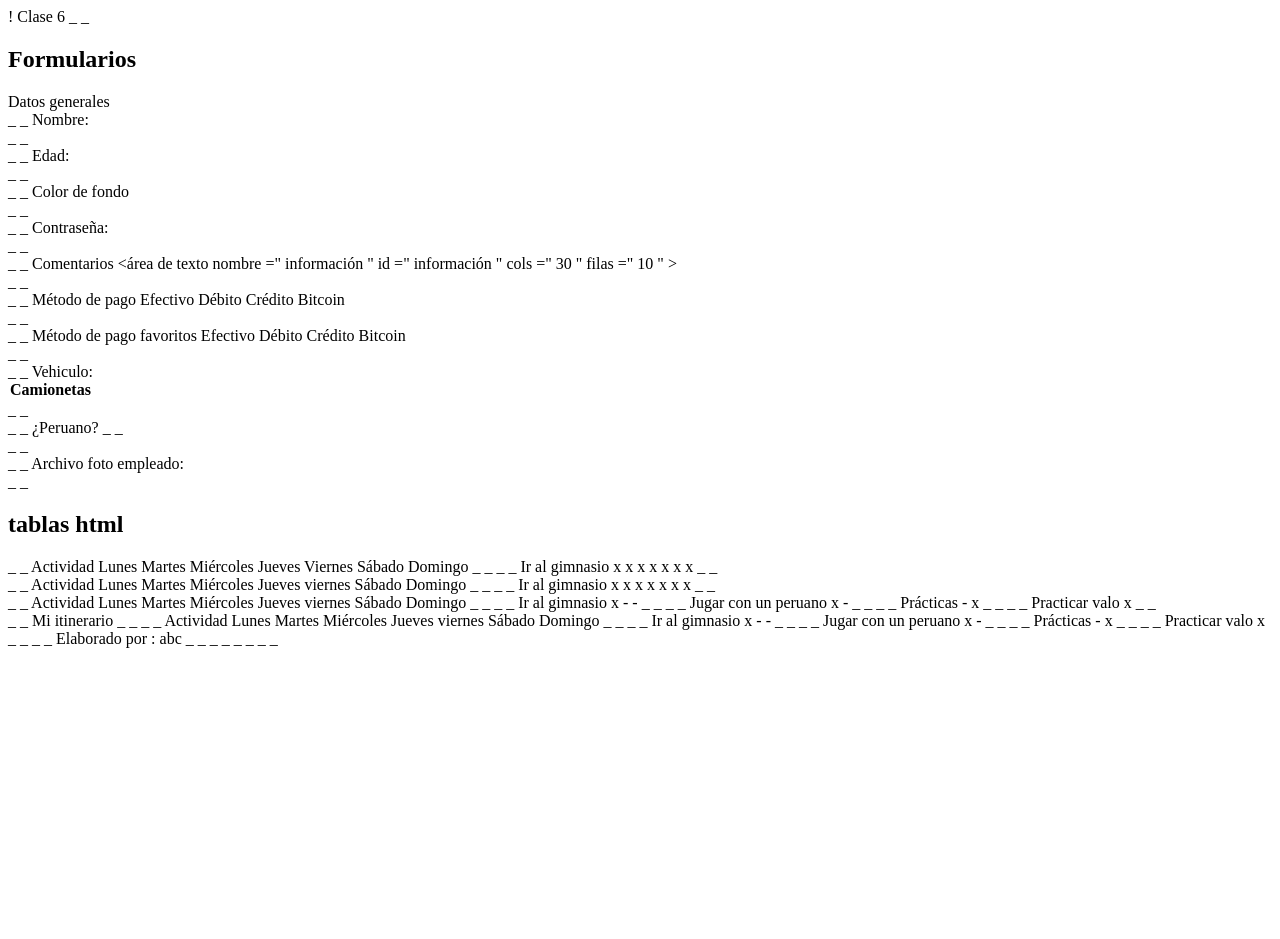
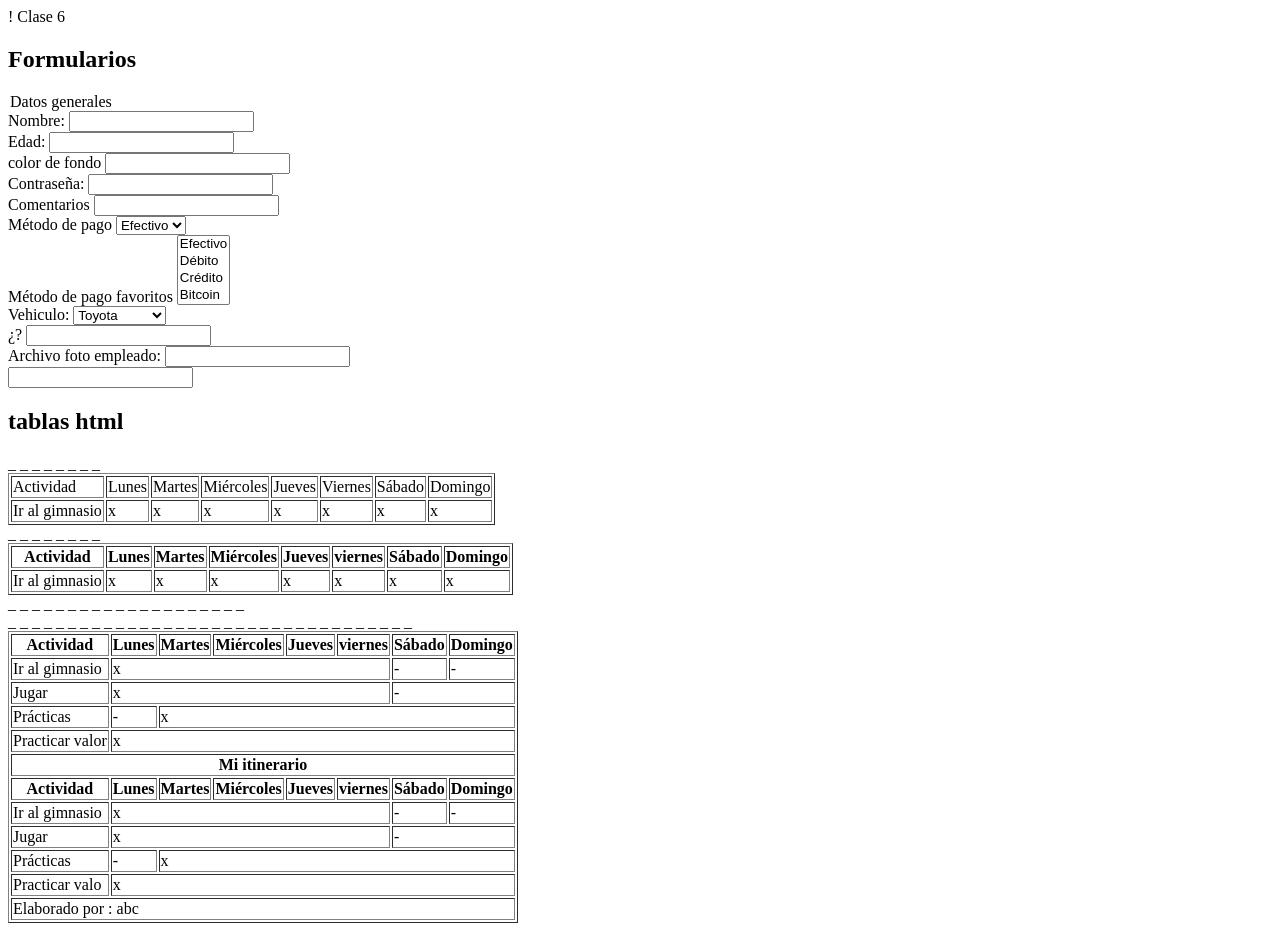
Before and after one commit to karen-nallely08/practica6.52, a plain HTML site: page practica 6/index.html in a window 1280 px wide. Before the commit the page ends 800 px from the top, so only its background shows below. Drawn offline with Linux system fonts and the light colour scheme.

Commit message:
correciones pratica 6

```diff
--- a/practica 6/css1.html
+++ b/practica 6/css1.html
@@ -5,24 +5,24 @@
     <meta  http-equiv =" X-UA-Compatible " content =" IE=edge " >
     <meta  name =" viewport " content =" ancho=ancho-del-dispositivo, escala-inicial=1.0 " >
 
-    <enlace  rel =" hoja de estilo " href ="css1.css" >
+    <link rel =" style sheet " href ="css1.css" >
 
     <title > Clase css </title >
-</cabeza >
-<cuerpo >
-    <identificación del encabezado  =" encabezado " >
-        <h1 > CSS </h1 >
-    </encabezado >
-    <principal> _ _
-        <h2 > Selector universal </h2 >
+    </head>
+<body >
+    <header id  =" encabezado " >
+        <h1 > css1 </h1 >
+    </header >
+    <major>
+        <h2 > lector universal </h2 >
         <p > Texto relleno </p >
     </principal >
-    <aparte> </aparte> _ _ _ _
-    <pie de página >
+    <apart> </apart>
+    <footer >
         <p > otro pastel </p >
-    </pie de página >
-    <pie de página  id =" pastel " >
+        </footer >
+    <footer  id =" pastel " >
         <p > Pie de página </p >
-    </pie de página >
-</cuerpo >
+    </footer >
+</body >
 </html> _ _
--- a/practica 6/index.html
+++ b/practica 6/index.html
@@ -8,89 +8,89 @@
 </cabeza >
 <cuerpo >
     <encabezado > </encabezado >
-    <principal> _ _
+    <principal>
         <h2 > Formularios </h2 >
 
-        <acción de formulario  ="" >
-            <conjunto de campos >
-                <leyenda > Datos generales </leyenda >
+        <form action  ="" >
+            <set of fields >
+                <legend > Datos generales </legend >
 
-                <div> _ _
-                    <etiqueta  para =" nombre " > Nombre: </etiqueta >
-                    <tipo de entrada  =" texto " nombre =" nombre " id =" nombre " >
-                </div> _ _
+                <div>
+                    <label for=" name " > Nombre: </label >
+                    <input type  =" text " name =" name " id =" name " >
+                </div>
 
-                <div> _ _
-                    <etiqueta  para =" edad " > Edad: </etiqueta >
-                    <entrada  tipo =" número " nombre =" edad " id =" edad " >
-                </div> _ _
+                <div>
+                    <label for =" age " > Edad: </label >
+                    <input type =" number " name =" age " id =" age " >
+                </div>
 
-                <div> _ _
-                    <label  for =" cb " > Color de fondo </label >
-                    <tipo de entrada  =" color " nombre =" cb " id =" cb " >
-                </div> _ _
+                <div>
+                    <label  for =" cb " > color de fondo </label >
+                    <input type  =" color " name =" cb " id =" cb " >
+                </div>
 
-                <div> _ _
-                    <etiqueta  para =" contraseña " > Contraseña: </etiqueta >
-                    <tipo de entrada  =" contraseña " nombre =" contraseña " id =" contraseña " >
-                </div> _ _
+                <div>
+                    <label for =" contraseña " > Contraseña: </label >
+                    <input type  =" contraseña " name =" contraseña " id =" contraseña " >
+                </div>
 
-                <div> _ _
-                    <etiqueta  para =" info " > Comentarios </etiqueta >
-                    <área de texto  nombre =" información " id =" información " cols =" 30 " filas =" 10 " > </ área de texto >
-                </div> _ _
+                <div>
+                    <label for =" info " > Comentarios </label>
+                    <input type=" información " id =" información " cols =" 30 " aria-rowspan =" 10 " > </input type >
+                </div>
 
-                <div> _ _
+                <div>
                     <label  for =" metodo_pago " > Método de pago </label >
-                    <seleccionar  nombre =" metodo_pago " id =" metodo_pago " >
-                        <valor de opción  =" 12 " > Efectivo </opción >
-                        <valor de opción  =" 5 " > Débito </opción >
-                        <valor de opción  =" 4 " > Crédito </opción >
-                        <valor de opción  =" 1 " > Bitcoin </opción >
-                    </seleccionar >
-                </div> _ _
+                    <select name =" metodo_pago " id =" metodo_pago " >
+                        <option value =" 12 " > Efectivo </option >
+                        <option value =" 5 " > Débito </option >
+                        <option value  =" 4 " > Crédito </option >
+                        <option value  =" 1 " > Bitcoin </option >
+                    </select >
+                </div>
 
-                <div> _ _
+                <div>
                     <label  for =" metodo_pago_fav " > Método de pago favoritos </label >
-                    <seleccionar  nombre =" metodo_pago_fav " id =" metodo_pago_fav " multiple >
-                        <valor de opción  =" 12 " > Efectivo </opción >
-                        <valor de opción  =" 5 " > Débito </opción >
-                        <valor de opción  =" 4 " > Crédito </opción >
-                        <valor de opción  =" 1 " > Bitcoin </opción >
-                    </seleccionar >
-                </div> _ _
+                    <select name =" metodo_pago_fav " id =" metodo_pago_fav " multiple >
+                        <option value  =" 12 " > Efectivo </option >
+                        <option value  =" 5 " > Débito </option >
+                        <option value  =" 4 " > Crédito </option >
+                        <option value  =" 1 " > Bitcoin </option >
+                    </select >
+                </div>
 
-                <div> _ _
-                    <etiqueta  para =" vehiculo " > Vehiculo: </etiqueta >
-                    <seleccionar  nombre =" vehiculo " id =" vehiculo " >
+                <div>
+                    <etiqueta  for =" vehiculo " > Vehiculo: </etiqueta >
+                    <select  name =" vehiculo " id =" vehiculo " >
                         <optgroup  label =" Camionetas " >
-                            <valor de opción  =" 4 " > Toyota </opcion>
-                            <valor de opción  =" 5 " > Silverado </opción >
-                        </grupo de opciones >
+                            <option value  =" 4 " > Toyota </opcion>
+                            <option value  =" 5 " > Silverado </opción >
+                            </option grupo >
                         <optgroup  label =" Autos " >
-                            <valor de opción  =" 6 " > Vocho </opción >
-                            <valor de opción  =" 7 " > Tsuru </opción >
-                        </grupo de opciones >
-                    </seleccionar >
-                </div> _ _
+                            <option value  =" 6 " > Vocho </opción >
+                            <option value  =" 7 " > Tsuru </opción >
+                            </option grupo >
+                    </select>
+                </div>
 
-                <div> _ _
-                    <label  for =" privilegios " > ¿Peruano? </etiqueta> _ _
-                    <tipo de entrada  =" checkbox " nombre =" privilegios " id =" privilegios " >
-                </div> _ _
+                <div>
+                    <label  for =" privilegios " > ¿? </label>
+                    <input type  =" checkbox " name =" privilegios " id =" privilegios " >
+                </div>
 
-                <div> _ _
-                    <etiqueta  para =" imagen " > Archivo foto empleado: </etiqueta >
-                    <tipo de entrada  =" archivo " nombre =" imagen " id =" imagen " >
-                </div> _ _
+                <div>
+                    <label for =" imagen " > Archivo foto empleado: </label >
+                    <input type =" archivo " name =" imagen " id =" imagen " >
+                </div>
 
-                <tipo de entrada  =" enviar " valor =" enviar " >
-                </conjunto de campos >
+                <input type  =" enviar " valor =" enviar " >
+            </set of fields >
         </formulario >
 
-        <h2 >tablas html</h2 >
+        <h2 > tablas html</h2 >
 
-        <borde de la tabla  =" 1px " >
+        <table border  =" 1px " >
             <tr> _ _
                 <td >Actividad</td >
                 <td > Lunes </td >
@@ -113,7 +113,7 @@
             </tr> _ _
         </mesa >
         <br >
-        <borde de la tabla  =" 1px " >
+        <table border  =" 1px " >
             <tr> _ _
                 <th > Actividad </th >
                 <th > Lunes </th >
@@ -136,7 +136,7 @@
             </tr> _ _
         </mesa >
         <br >
-        <borde de la tabla  =" 1px " >
+        <table border  =" 1px " >
             <tr> _ _
                 <th > Actividad </th >
                 <th > Lunes </th >
@@ -154,7 +154,7 @@
                 <td > - </td >
             </tr> _ _
             <tr> _ _
-                <td > Jugar con un peruano </td >
+                <td > Jugar</td >
                 <td  colspan =" 5 " > x </td >
                 <td  colspan =" 2 " > - </td >
             </tr> _ _
@@ -164,7 +164,7 @@
                 <td  colspan =" 6 " > x </td >
             </tr> _ _
             <tr> _ _
-                <td > Practicar valo </td >
+                <td > Practicar valor </td >
                 <td  colspan =" 7 " > x </td >
             </tr> _ _
         </mesa >
@@ -193,7 +193,7 @@
                     <td > - </td >
                 </tr> _ _
                 <tr> _ _
-                    <td > Jugar con un peruano </td >
+                    <td > Jugar </td >
                     <td  colspan =" 5 " > x </td >
                     <td  colspan =" 2 " > - </td >
                 </tr> _ _
```
Also changed, not shown: practica 6/css1.css (+8 -7 lines).
